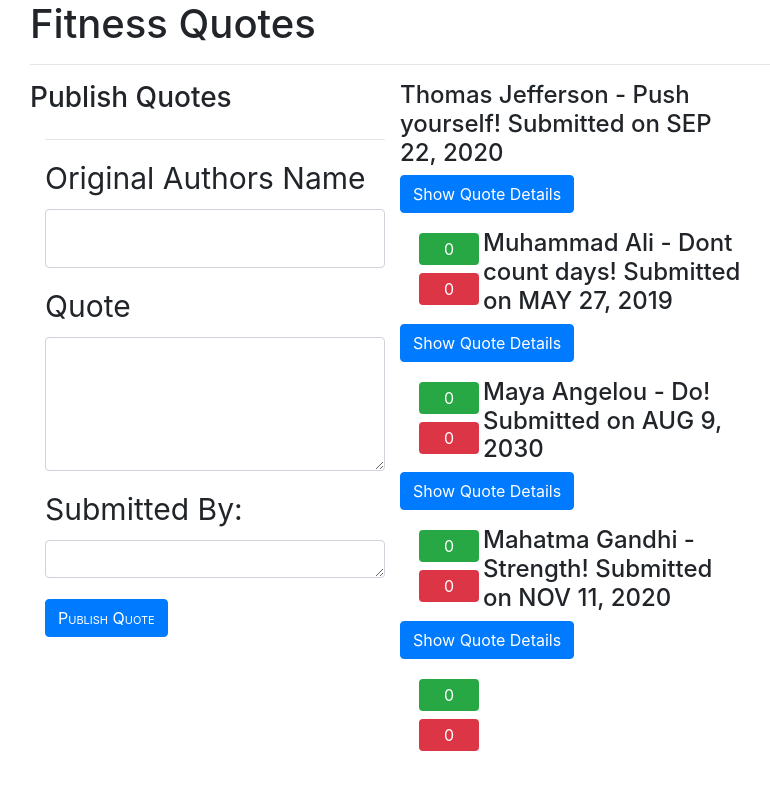
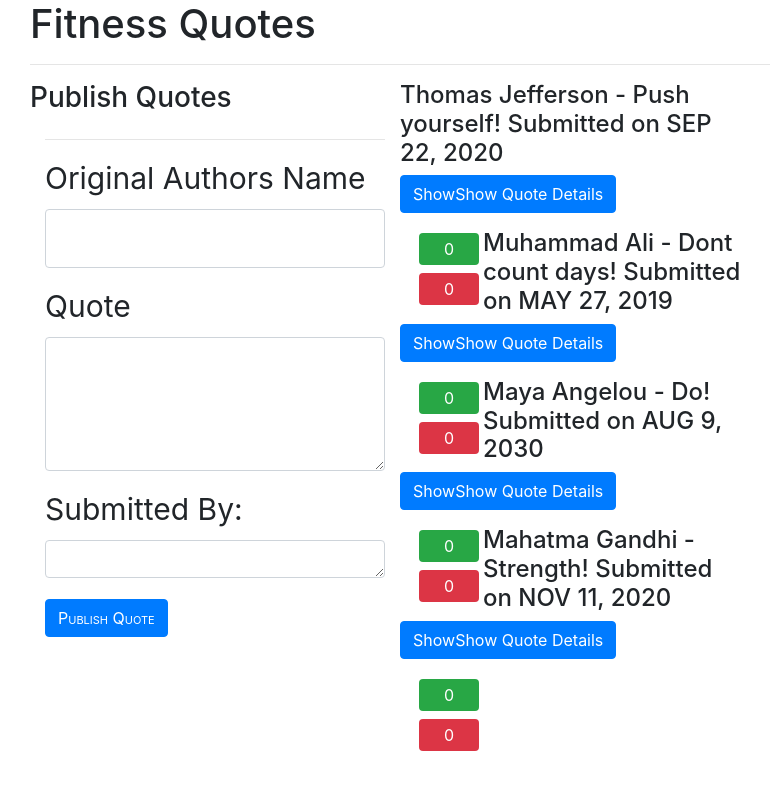
Before and after one commit to NNJAMBI/Fitness-Quotes, an Angular app: page / in a window 1280 px wide. Shown: the top 790 px of the page, without its empty margins (55-825 px from the left). Built offline with nearby package versions, Linux system fonts and the light colour scheme.

Commit message:
add fixes for the togglequotes

```diff
--- a/src/app/quote/quote.component.html
+++ b/src/app/quote/quote.component.html
@@ -33,7 +33,7 @@
                         <div>
                             <h4 id={{i}} appHighlight>{{quote.name}} Submitted on {{quote.completeDate|date|uppercase}}
                             </h4>
-                            <button (click)='toggleDetails(i)' class="btn btn-primary">Show Quote Details</button>
+                            <button (click)='toggleDetails(i)' class="btn btn-primary">{{showDescription? "Hide": "Show"}}Show Quote Details</button>
                             <div class="col-4">
                                 <p><app-vote></app-vote></p>
                                <!-- to show votes from vote app component + deleteQuote form dq details-->
```
